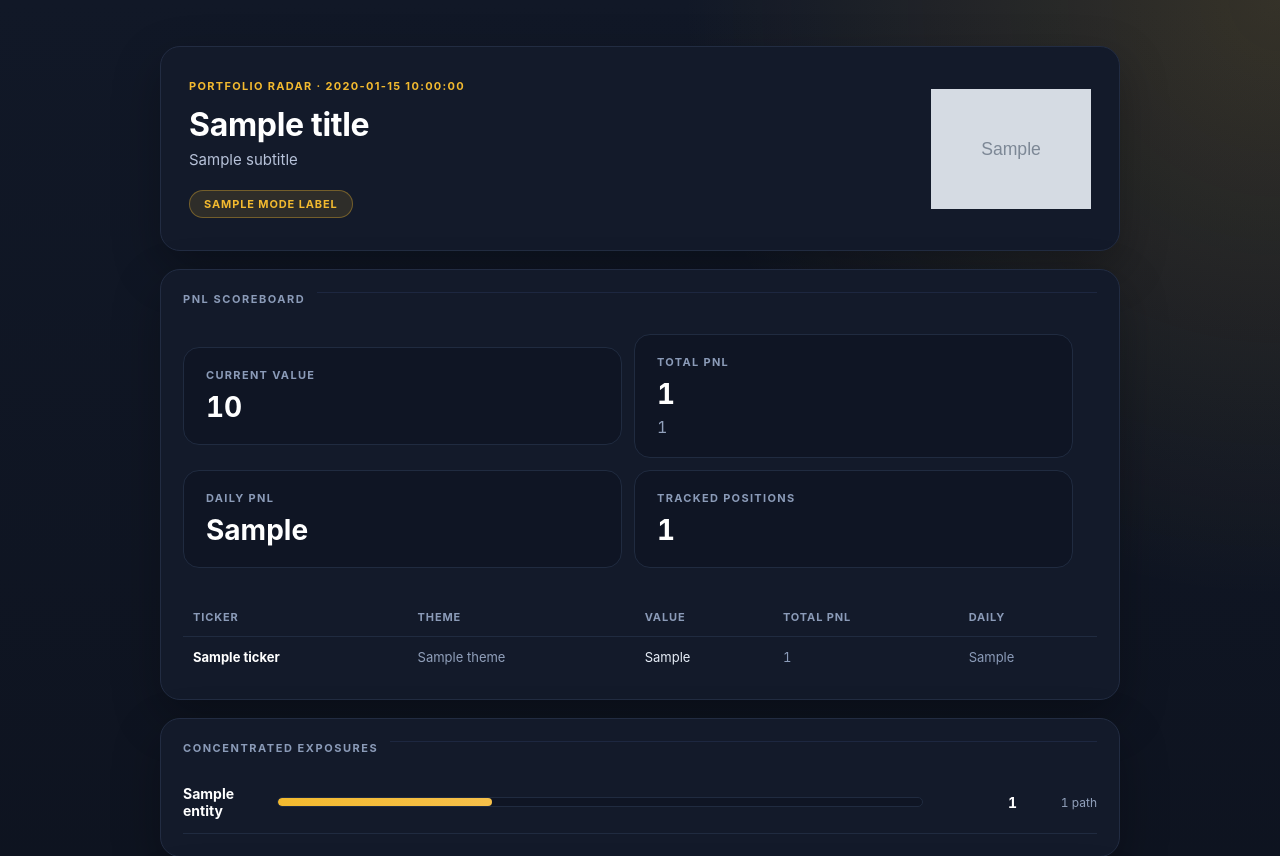
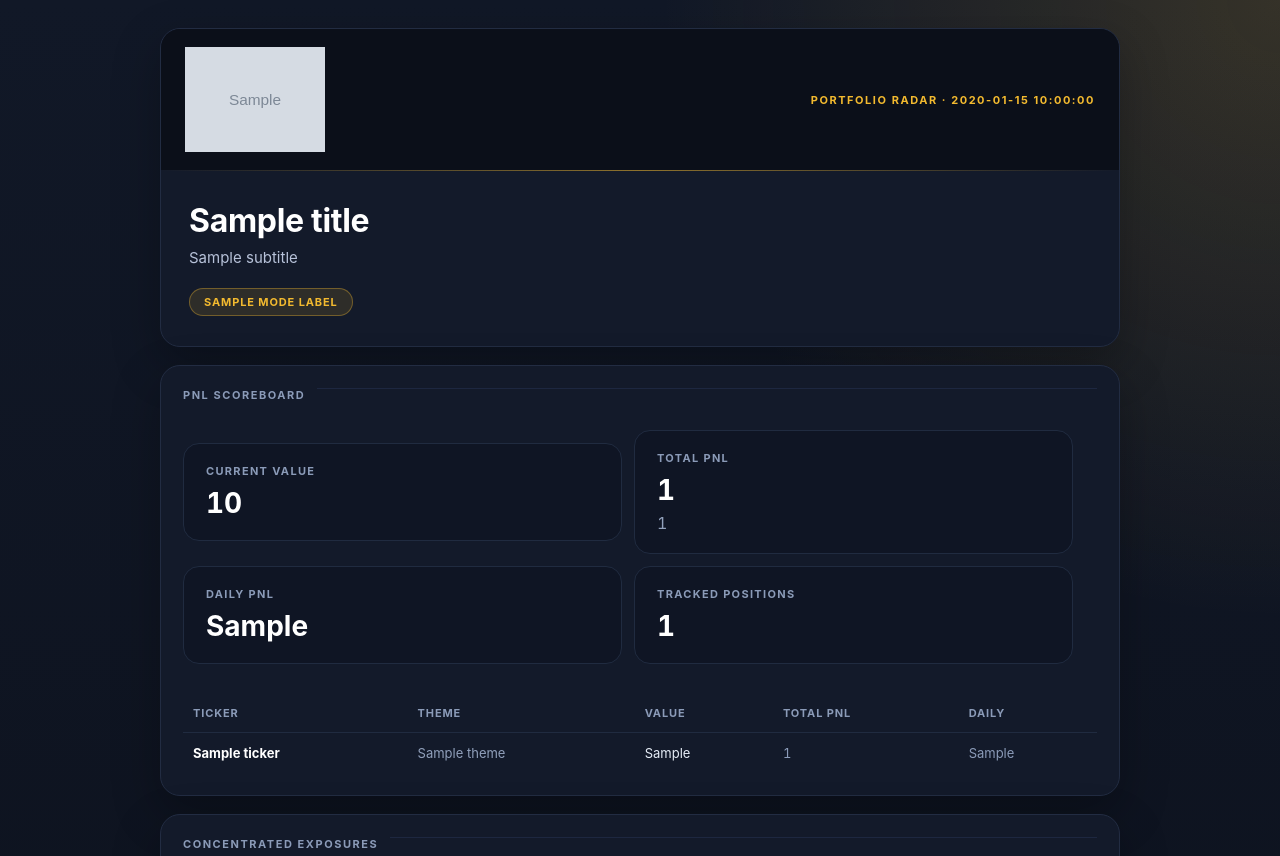
Before and after one commit to juanfpinzon/AndyJuan_Newsletter, a Python web app: template templates/daily_email.html.j2 in a window 1280 px wide. Shown: the top 856 px of the page. Run offline with Jinja, Linux system fonts and the light colour scheme; the template is opened without the code that fills it: most values are stand-ins (such as "Sample title", 1, 10 or a date in 2020); grey boxes marked "Sample" are stand-in pictures.

Commit message:
refactor(renderer): redesign email hero masthead with left-aligned logo (HER-30)
- Restructure hero section with masthead layout using dark background
- Move logo to left-aligned cell with reduced width (160px→140px)
- Move date to right-aligned cell with gradient separator
- Update hero content padding and spacing below masthead
- Update test assertions to match new template structure

Co-Authored-By: Claude Haiku 4.5 <noreply@anthropic.com>

```diff
--- a/templates/daily_email.html.j2
+++ b/templates/daily_email.html.j2
@@ -206,8 +206,15 @@
         .conc-paths {
           display: none !important;
         }
-        .hero-logo {
+        .hero-mast-date {
           display: none !important;
+        }
+        .hero-mast-logo {
+          padding: 16px 18px !important;
+        }
+        .hero-mast-logo img {
+          width: 112px !important;
+          max-width: 112px !important;
         }
       }
     </style>
@@ -218,24 +225,27 @@
     </div>
     <div class="shell">
       <div class="container">
-        <section class="panel section" data-section="hero" style="padding:32px 28px;">
-          <table role="presentation" cellspacing="0" cellpadding="0" width="100%">
+        <section class="panel" data-section="hero" style="padding:0;overflow:hidden;">
+          <table role="presentation" cellspacing="0" cellpadding="0" width="100%" style="background:#0b0f19;border-collapse:collapse;">
             <tr>
-              <td style="width:75%;padding-right:24px;vertical-align:middle;">
-                <div class="eyebrow" style="color:#f3ba2f;">Portfolio Radar · {{ generated_for_date }}</div>
-                <h1 class="title" style="margin:14px 0 6px;letter-spacing:-0.01em;">{{ title }}</h1>
-                <p class="subtitle">{{ subtitle }}</p>
-                {% block hero_chip %}
-                <div style="margin-top:18px;display:inline-block;padding:6px 14px;background:rgba(243,186,47,0.12);border:1px solid rgba(243,186,47,0.35);border-radius:999px;color:#f3ba2f;font-size:11px;font-weight:700;letter-spacing:0.08em;text-transform:uppercase;">
-                  {{ mode_label }}
-                </div>
-                {% endblock %}
+              <td class="hero-mast-logo" align="left" valign="middle" style="padding:18px 24px;vertical-align:middle;">
+                <img src="{{ logo_data_uri }}" alt="Portfolio Radar" width="140" style="display:block;width:140px;max-width:140px;height:auto;border:0;" />
               </td>
-              <td class="hero-logo" align="right" valign="middle" style="width:25%;text-align:right;vertical-align:middle;">
-                <img src="{{ logo_data_uri }}" alt="Portfolio Radar" width="160" style="display:block;width:100%;max-width:160px;height:auto;border:0;margin-left:auto;" />
+              <td class="hero-mast-date" align="right" valign="middle" style="padding:18px 24px;text-align:right;vertical-align:middle;color:#f3ba2f;font-size:11px;font-weight:700;letter-spacing:0.14em;text-transform:uppercase;font-family:-apple-system,BlinkMacSystemFont,'Segoe UI',Roboto,'Helvetica Neue',Arial,sans-serif;">
+                Portfolio Radar · {{ generated_for_date }}
               </td>
             </tr>
           </table>
+          <div style="height:1px;line-height:1px;font-size:0;background:linear-gradient(90deg, rgba(243,186,47,0) 0%, rgba(243,186,47,0.55) 50%, rgba(243,186,47,0) 100%);">&nbsp;</div>
+          <div style="padding:32px 28px 30px;">
+            <h1 class="title" style="margin:0 0 8px;letter-spacing:-0.01em;">{{ title }}</h1>
+            <p class="subtitle">{{ subtitle }}</p>
+            {% block hero_chip %}
+            <div style="margin-top:18px;display:inline-block;padding:6px 14px;background:rgba(243,186,47,0.12);border:1px solid rgba(243,186,47,0.35);border-radius:999px;color:#f3ba2f;font-size:11px;font-weight:700;letter-spacing:0.08em;text-transform:uppercase;">
+              {{ mode_label }}
+            </div>
+            {% endblock %}
+          </div>
         </section>
 
         {% block deep_lede %}{% endblock %}
```
Also changed, not shown: tests/test_renderer.py (+3 -6 lines).
